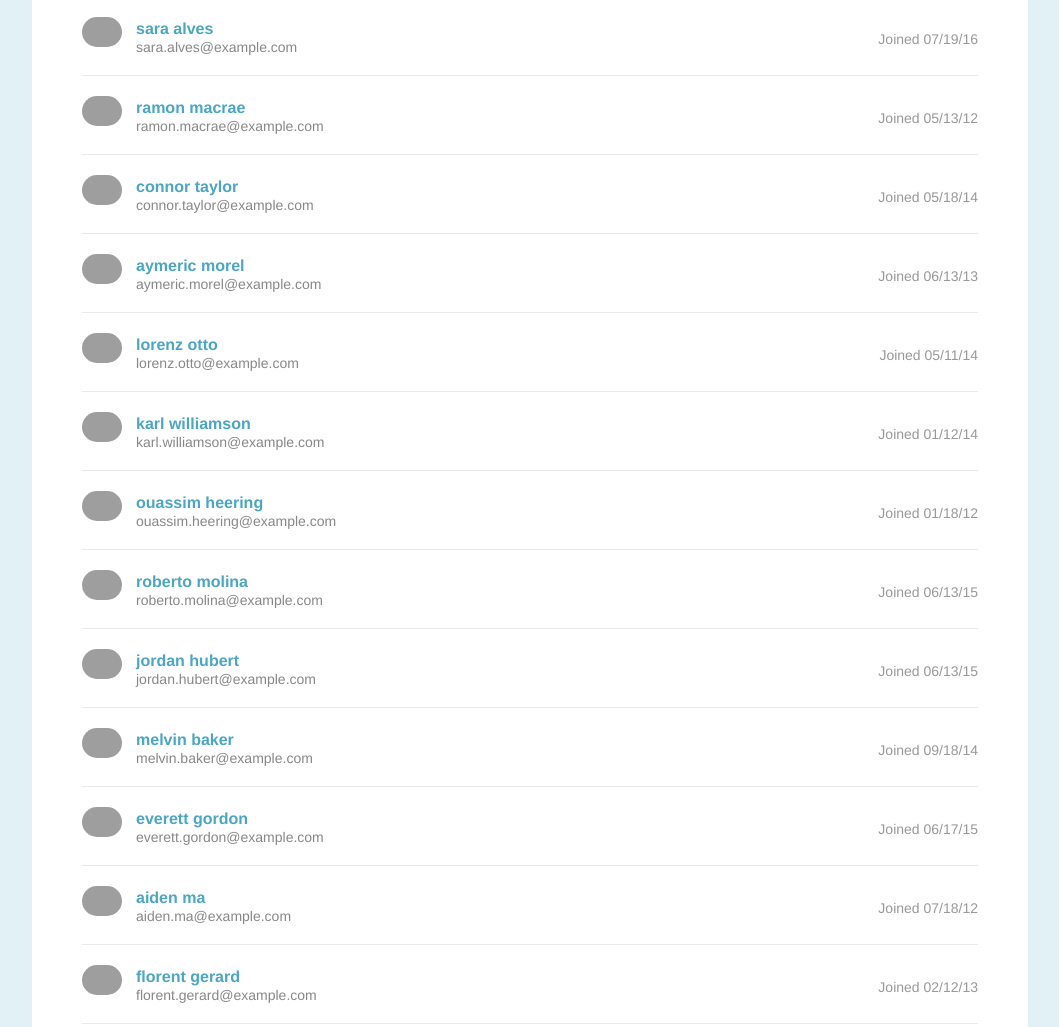
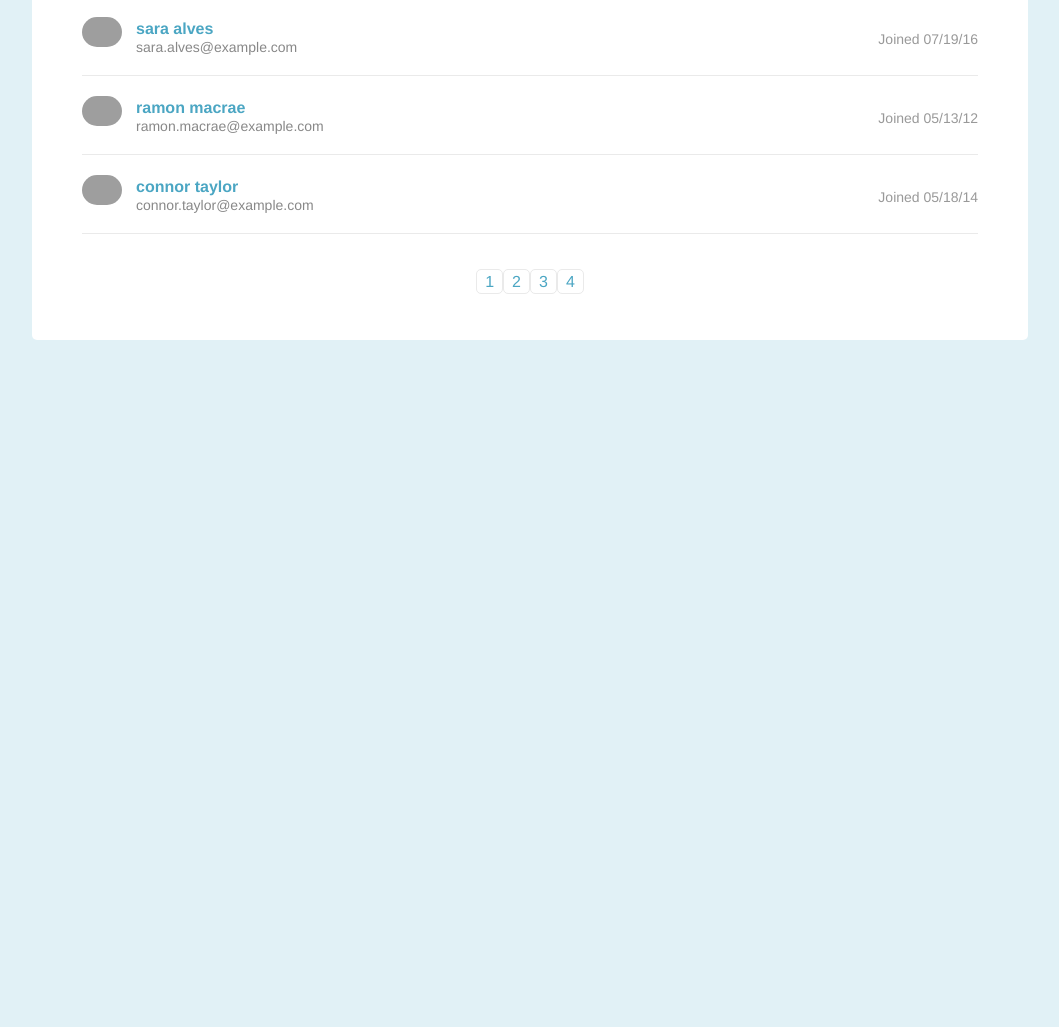
Before and after one commit to MisterAJ/treehouse_pagination, a plain HTML site: page index.html in a window 1280 px wide. Shown: the part 678-1705 px from the top of the page, without its empty margins (110-1169 px from the left). After the commit the page ends 1068 px from the top, so only its background shows below. Drawn offline with nearby package versions, Linux system fonts and the light colour scheme; grey boxes are pictures that could not be loaded.

Commit message:
adds pagination buttons

```diff
--- a/index.html
+++ b/index.html
@@ -563,6 +563,6 @@
 			  src="https://code.jquery.com/jquery-3.3.1.min.js"
 			  integrity="sha256-FgpCb/KJQlLNfOu91ta32o/NMZxltwRo8QtmkMRdAu8="
 			  crossorigin="anonymous"></script>
-    <script src="/js/app.js"></script>
+    <script src="./js/app.js"></script>
   </body>
 </html>
--- a/js/app.js
+++ b/js/app.js
@@ -0,0 +1,24 @@
+const $students = $(".student-item");
+$students.remove();
+
+const selectStudents = (studentList, pageIndex) => {
+    return studentList.splice(pageIndex * 10 - 10, pageIndex * 10);
+}
+
+const buttonCount = (studentList) => {
+    return Math.ceil(studentList.length / 10);
+}
+
+const createButtons = (buttonCount) => {
+    const arrayOfButtons = ["<ul class=pagination>"];
+    let index = 1;
+    while (arrayOfButtons.length < buttonCount) {
+        arrayOfButtons.push(`<li><a>${index}</a></li>`)
+        index++;
+    }
+    arrayOfButtons.push("</ul>")
+    return arrayOfButtons.join("");
+}
+
+$(".student-list").append(selectStudents($students, 1));
+$(".student-list").append(createButtons(buttonCount($students)));
```
Also changed, not shown: 1 other file.
